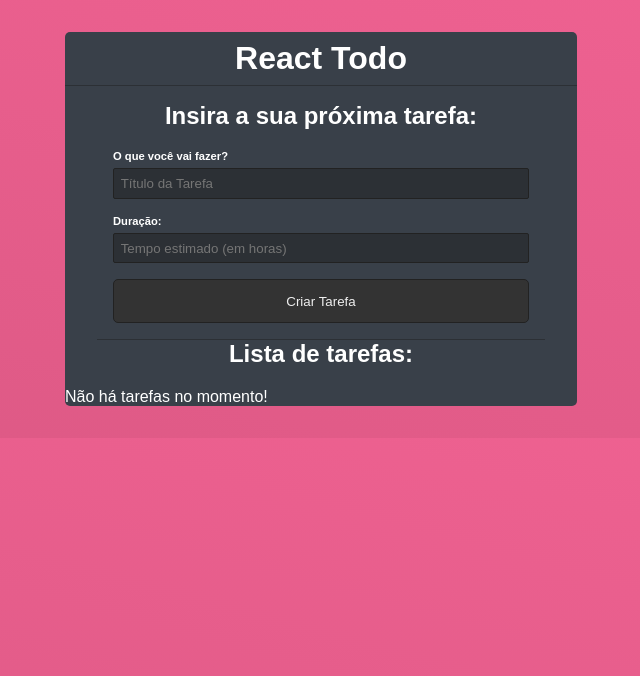
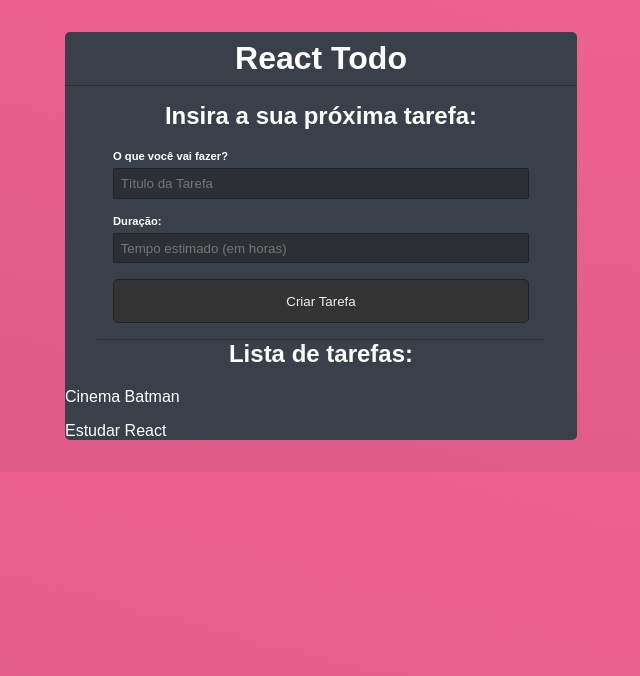
Before and after one commit to wevdiaz/React_Todo, a React (Create React App) app: page / in a window 1280 px wide. Shown: the top 676 px of the page, without its empty margins (319-959 px from the left). Built offline with nearby package versions, Linux system fonts and the light colour scheme; data requests are answered from the project's data file.

Commit message:
pegando os dados e renderizando na página

```diff
--- a/data/db.json
+++ b/data/db.json
@@ -5,6 +5,12 @@
       "title": "Cinema Batman",
       "time": "3",
       "done": false
+    },
+    {
+      "id": 0.8611362300096892,
+      "title": "Estudar React",
+      "time": "2",
+      "done": false
     }
   ]
 }
--- a/src/App.js
+++ b/src/App.js
@@ -10,6 +10,25 @@ function App() {
   const [time, setTime] = useState("");
   const [todos, setTodos] = useState([]);
   const [loading, setLoading] = useState(false);
+
+  // Load todos on page load
+  useEffect(() => {
+    const loadData = async () => {
+      setLoading(true);
+
+      const res = await fetch(API + "/todos")
+        .then((response) => response.json())
+        .then((data) => data )
+        .catch((err) => console.log(err));
+
+      setLoading(false);
+
+      setTodos(res);
+    };
+
+    loadData();
+
+  }, []);
 
   const handleSumit = async (e) => {
     e.preventDefault();
@@ -75,6 +94,15 @@ function App() {
       <div className='list-todo'>
         <h2>Lista de tarefas:</h2>
         { todos.length === 0 && <p>Não há tarefas no momento!</p>}
+
+        { todos.map( (todo) => {
+          return (
+            <div className='todo' key={todo.id}>
+              <p>{todo.title}</p>
+            </div>
+          );
+        })}
+
       </div>
 
     </div>
```
